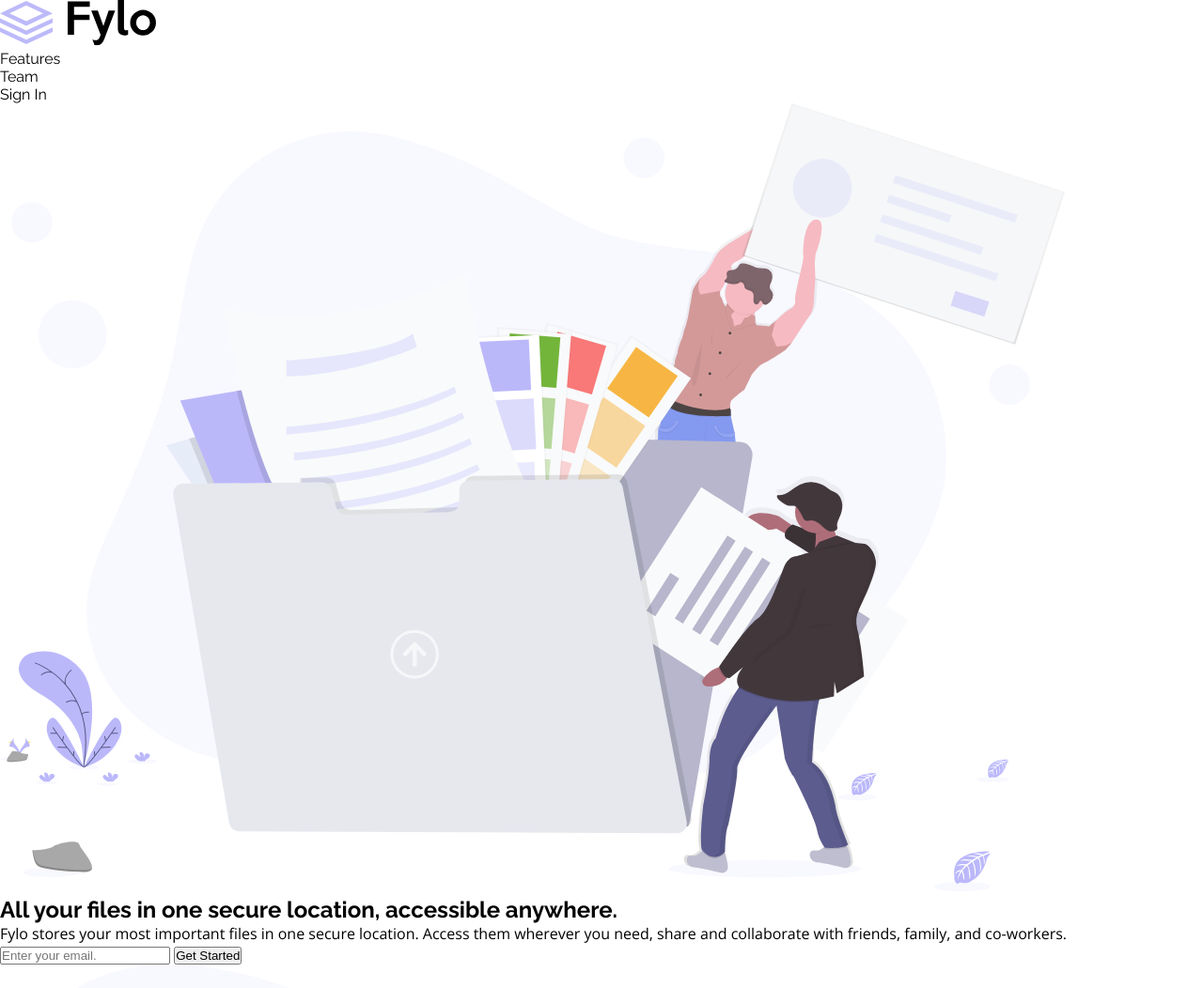
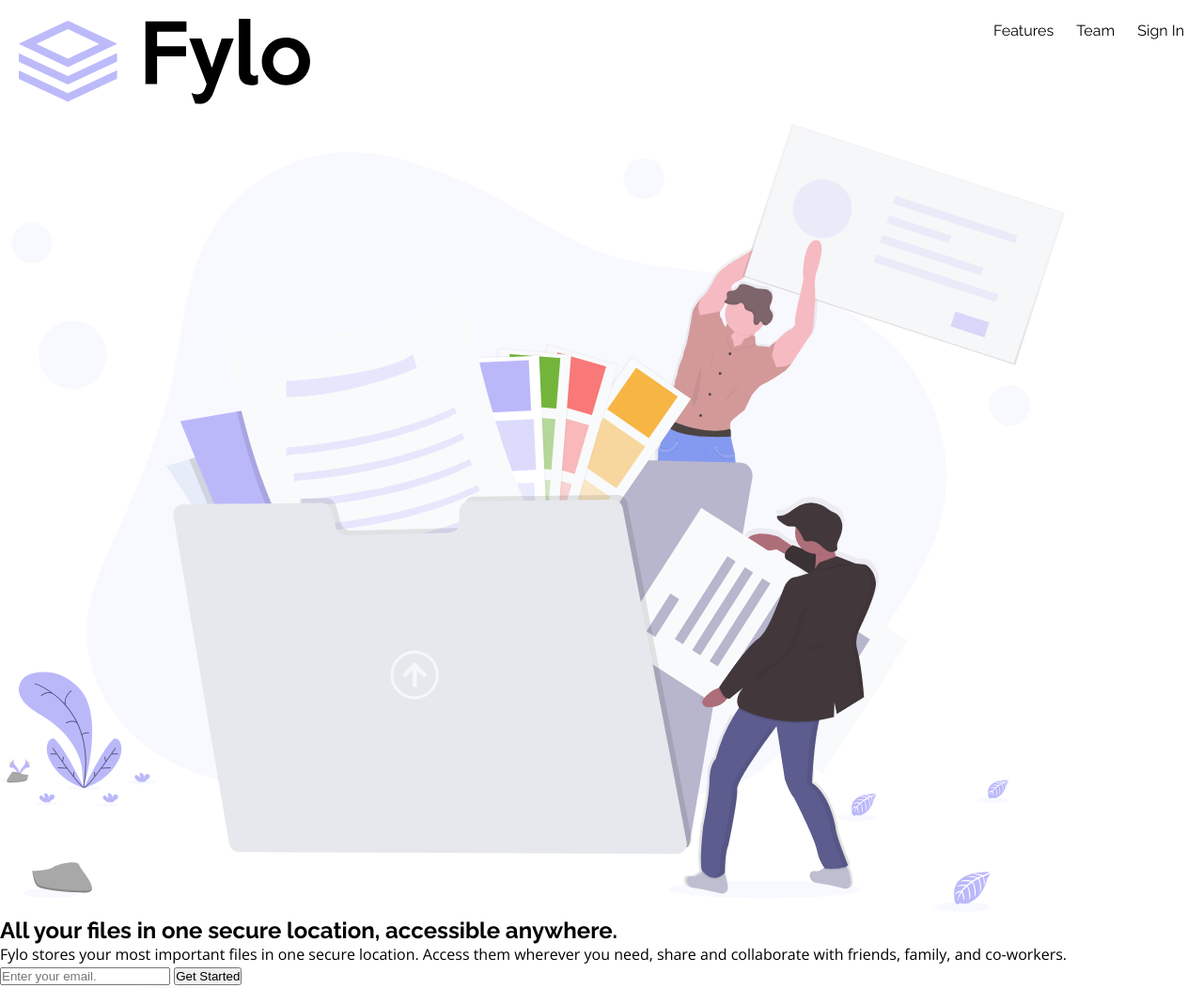
Before and after one commit to HtetLynnHtun/fem6-fylo-landing-page-with-two-column-layout, a plain HTML site: page index.html in a window 1280 px wide. Shown: the top 1052 px of the page at 94% size. Drawn offline with nearby package versions, Linux system fonts and the light colour scheme.

Commit message:
style for header nav

```diff
--- a/index.html
+++ b/index.html
@@ -41,8 +41,8 @@
   <body>
     <header>
       <nav>
-        <img src="/images/logo.svg" alt="logo" class="logo" />
-        <ul>
+        <img src="/images/logo.svg" alt="logo" class="nav-logo" />
+        <ul class="nav-list">
           <li>Features</li>
           <li>Team</li>
           <li>Sign In</li>
--- a/styles.css
+++ b/styles.css
@@ -13,3 +13,22 @@ h1,
 h2 {
   font-family: "Raleway", sans-serif;
 }
+
+/* ============ nav style ============ */
+nav {
+  margin: 20px;
+  display: flex;
+}
+.nav-logo {
+  width: 25%;
+}
+.nav-list {
+  margin-left: auto;
+  position: relative;
+  top: 3px;
+}
+.nav-list li {
+  list-style: none;
+  display: inline;
+  margin-left: 20px;
+}
```
